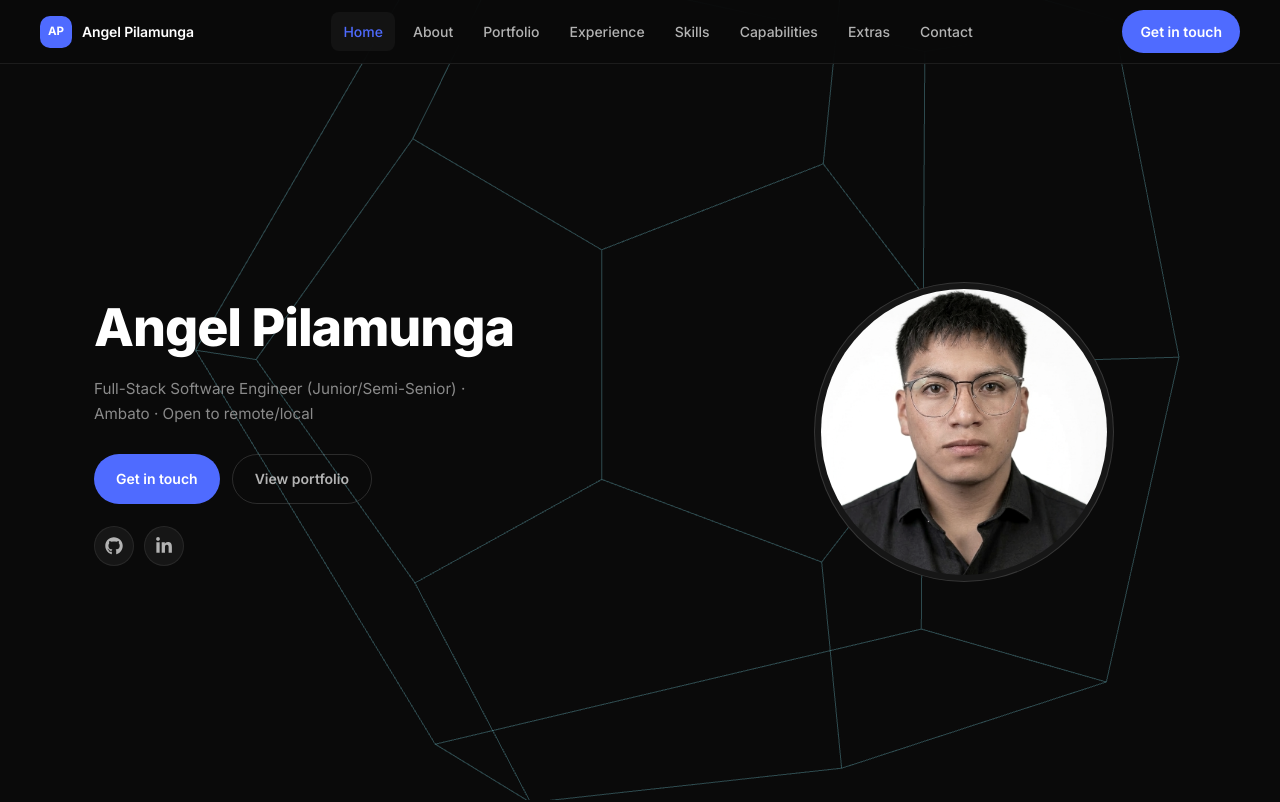
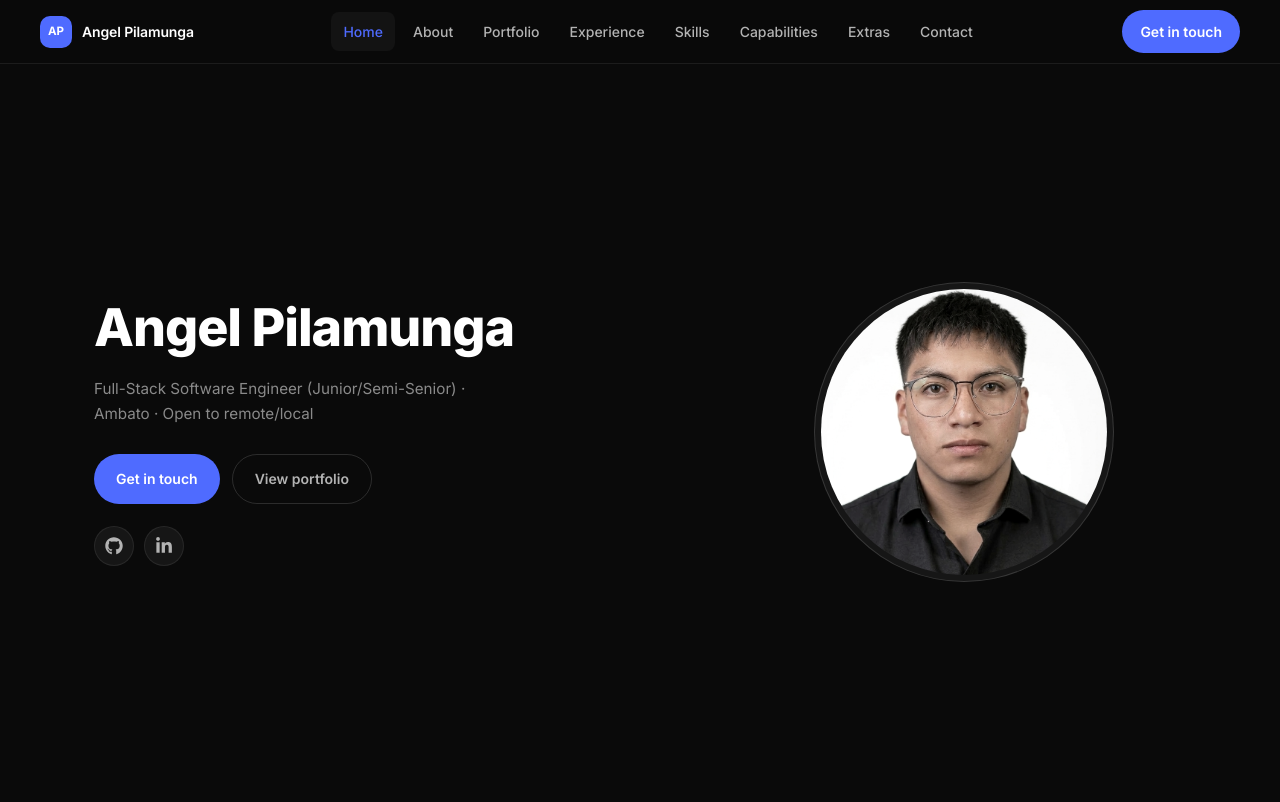
Before and after one commit to DemoAnge/profileDef, a React (Vite) app: page / in a window 1280 px wide. Shown: the top 802 px of the page. Built offline with nearby package versions, Linux system fonts and the light colour scheme; the HTML template or start-up script is replaced by a standard one.

Commit message:
chore: remove 3D HeroScene and unused three.js deps

```diff
--- a/package.json
+++ b/package.json
@@ -10,13 +10,10 @@
     "preview": "vite preview"
   },
   "dependencies": {
-    "@react-three/drei": "^10.7.8",
-    "@react-three/fiber": "^9.7.0",
     "react": "^19.1.0",
     "react-anchor-link-smooth-scroll": "^1.0.12",
     "react-dom": "^19.1.0",
-    "react-icons": "^5.7.0",
-    "three": "^0.184.0"
+    "react-icons": "^5.7.0"
   },
   "devDependencies": {
     "@eslint/js": "^9.15.0",
--- a/src/App.jsx
+++ b/src/App.jsx
@@ -8,15 +8,10 @@ import Services from './components/Services/Services'
 import Extras from './components/Extras/Extras'
 import Contact from './components/Contact/Contact'
 import Footer from './components/footer/Footer'
-import HeroScene from './components/HeroScene/HeroScene'
 
 const App = () => {
   return (
-    <div className="app-shell">
-      <div className="hero-scene-bg" aria-hidden="true">
-        <HeroScene />
-      </div>
-      <div className="app-content">
+    <>
       <Navbar />
       <HeroMe />
       <About />
@@ -27,8 +22,7 @@ const App = () => {
       <Extras />
       <Contact />
       <Footer />
-      </div>
-    </div>
+    </>
   )
 }
 
--- a/src/components/HeroScene/HeroScene.jsx
+++ /dev/null
@@ -1,38 +0,0 @@
-import { useRef, useMemo } from "react"
-import { Canvas, useFrame } from "@react-three/fiber"
-import * as THREE from "three"
-
-// Large ambient wireframe dodecahedron — circuit/network background mesh.
-function Dodecahedron() {
-  const group = useRef()
-  const geometry = useMemo(() => new THREE.DodecahedronGeometry(3.0, 0), [])
-  const edges = useMemo(() => new THREE.EdgesGeometry(geometry), [geometry])
-
-  useFrame((state) => {
-    if (!group.current) return
-    const t = state.clock.elapsedTime
-    // Very slow rotation + gentle wander so it stays background
-    group.current.rotation.x = Math.sin(t * 0.08) * 0.04
-    group.current.rotation.y += 0.0006
-    group.current.position.x = Math.sin(t * 0.1) * 0.55
-    group.current.position.y = Math.sin(t * 0.13) * 0.35
-    group.current.position.z = Math.cos(t * 0.09) * 0.25
-  })
-
-  return (
-    <group ref={group}>
-      <lineSegments geometry={edges}>
-        <lineBasicMaterial color="#00D9FF" transparent opacity={0.32} />
-      </lineSegments>
-    </group>
-  )
-}
-
-export default function HeroScene() {
-  return (
-    <Canvas camera={{ position: [0, 0, 6.5], fov: 45 }} dpr={[1, 1.5]}>
-      <ambientLight intensity={0.6} />
-      <Dodecahedron />
-    </Canvas>
-  )
-}
--- a/src/index.css
+++ b/src/index.css
@@ -52,23 +52,6 @@ body {
   padding-top: var(--nav-h);
   position: relative;
   overflow-x: hidden;
-}
-
-.app-shell { position: relative; min-height: 100vh; background: transparent; }
-.app-content { position: relative; z-index: 1; }
-
-.hero-scene-bg {
-  position: fixed;
-  inset: 0;
-  width: 100vw;
-  height: 100vh;
-  z-index: 0;
-  pointer-events: none;
-  overflow: hidden;
-}
-
-.hero-scene-bg canvas {
-  pointer-events: none !important;
 }
 
 ::selection {
```
Also changed, not shown: 1 other file (tests, documents, lock files or other folders). Lines whose indentation alone changed are shown as unchanged.
